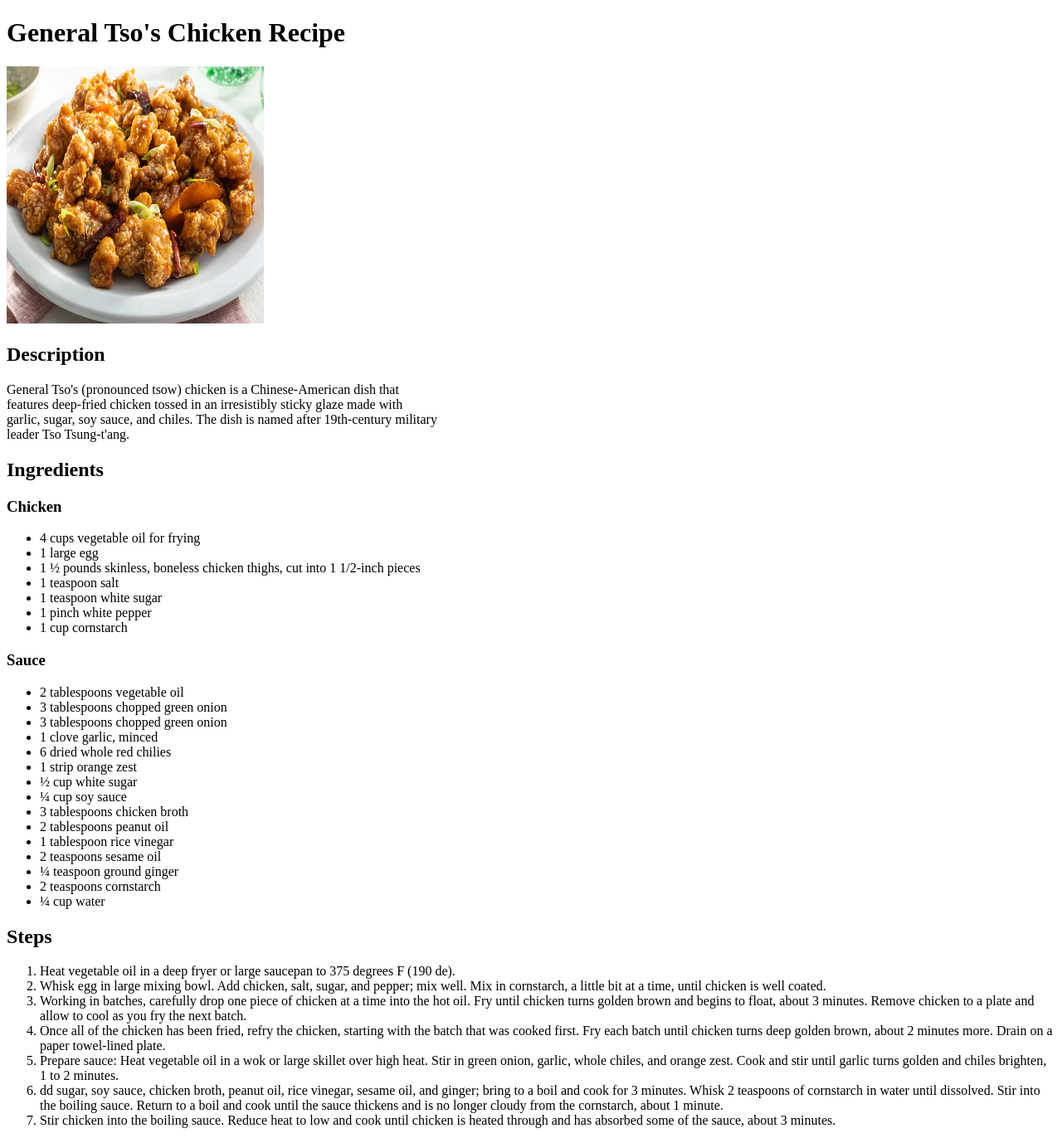
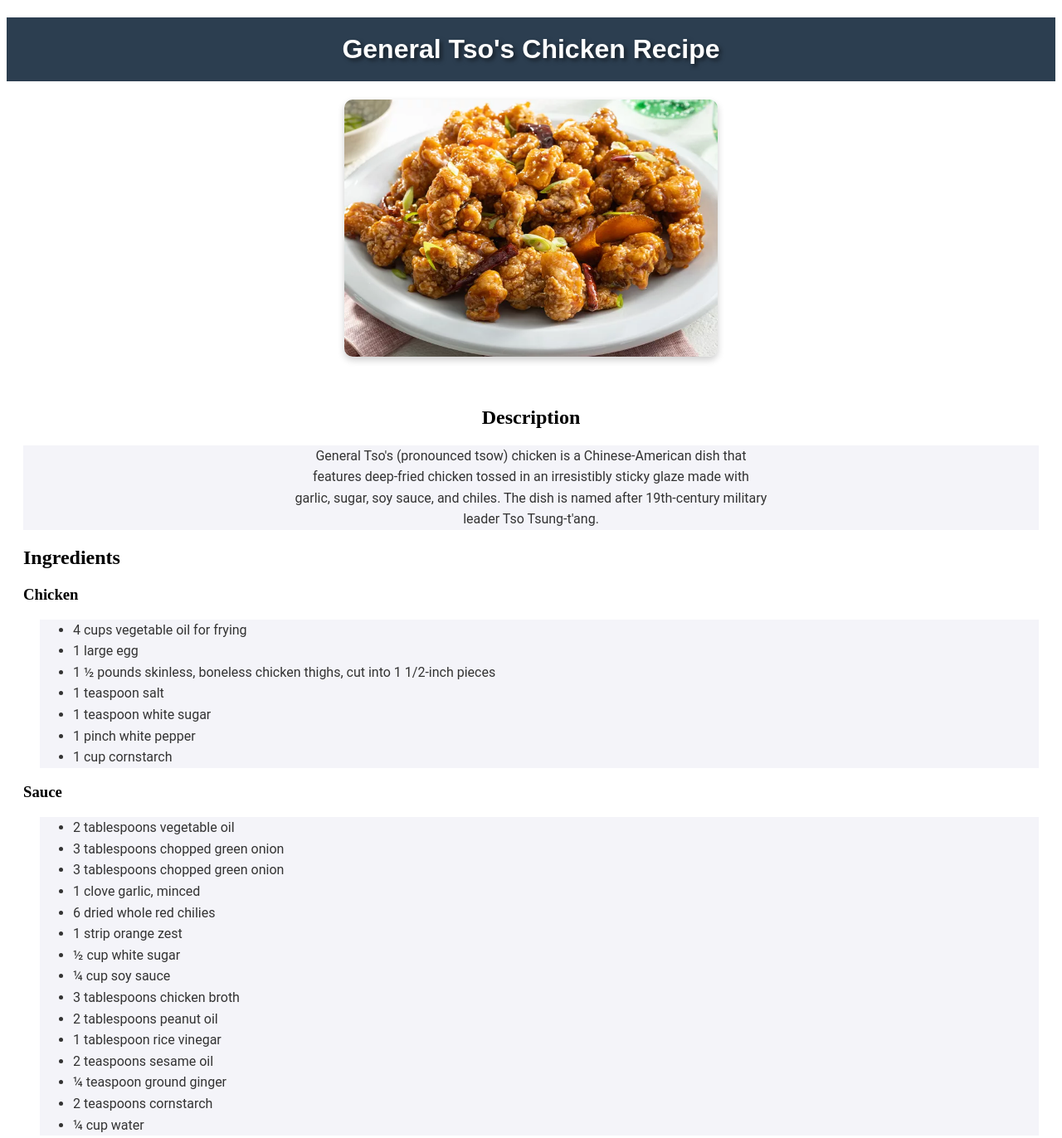
Before and after one commit to GCF14/webdev-practice, a plain HTML site: page recipes/chicken.html in a window 1280 px wide. Shown: the top 1372 px of the page at 83% size. Drawn offline with Linux system fonts and the light colour scheme.

Commit message:
Added css styles to the html files

```diff
--- a/recipes/chicken.html
+++ b/recipes/chicken.html
@@ -4,20 +4,23 @@
     <meta charset="UTF-8">
     <meta name="viewport" content="width=device-width, initial-scale=1.0">
     <title>Recipe for General Tso's Chicken</title>
+    <link rel="stylesheet" href="../style.css">
 </head>
 <body>
-    <h1>General Tso's Chicken Recipe</h1>
-    <img src="../images/chicken.webp" alt="Lasagna image" height="310" width="310">
+    <h1 class="header1">General Tso's Chicken Recipe</h1>
+    <img src="../images/chicken.webp" alt="Lasagna image" height="310" width="450">
 
-    <h2>Description</h2>
-    <p>General Tso's (pronounced tsow) chicken is a Chinese-American dish that<br>
+
+    <main>
+        <h2 style="text-align: center;">Description</h2>
+        <p class="body" style="text-align: center;">General Tso's (pronounced tsow) chicken is a Chinese-American dish that<br>
         features deep-fried chicken tossed in an irresistibly sticky glaze made with<br>
         garlic, sugar, soy sauce, and chiles. The dish is named after 19th-century military<br>
         leader Tso Tsung-t'ang.</p>
 
         <h2>Ingredients</h2>
         <h3>Chicken</h3>
-    <ul>
+        <ul class="body">
             <li>4 cups vegetable oil for frying</li>
             <li>1 large egg</li>
             <li>1 ½ pounds skinless, boneless chicken thighs, cut into 1 1/2-inch pieces</li>
@@ -27,7 +30,7 @@
             <li>1 cup cornstarch</li>
         </ul>
         <h3>Sauce</h3>
-    <ul>
+        <ul class="body">
             <li>2 tablespoons vegetable oil</li>
             <li>3 tablespoons chopped green onion</li>
             <li>3 tablespoons chopped green onion</li>
@@ -47,15 +50,18 @@
 
 
         <h2>Steps</h2>
-    <ol>
-        <li>Heat vegetable oil in a deep fryer or large saucepan to 375 degrees F (190 de).</li>
-        <li>Whisk egg in large mixing bowl. Add chicken, salt, sugar, and pepper; mix well. Mix in cornstarch, a little bit at a time, until chicken is well coated.</li>
-        <li>Working in batches, carefully drop one piece of chicken at a time into the hot oil. Fry until chicken turns golden brown and begins to float, about 3 minutes. Remove chicken to a plate and allow to cool as you fry the next batch.</li>
-        <li>Once all of the chicken has been fried, refry the chicken, starting with the batch that was cooked first. Fry each batch until chicken turns deep golden brown, about 2 minutes more. Drain on a paper towel-lined plate.</li>
-        <li>Prepare sauce: Heat vegetable oil in a wok or large skillet over high heat. Stir in green onion, garlic, whole chiles, and orange zest. Cook and stir until garlic turns golden and chiles brighten, 1 to 2 minutes.</li>
-        <li>dd sugar, soy sauce, chicken broth, peanut oil, rice vinegar, sesame oil, and ginger; bring to a boil and cook for 3 minutes. Whisk 2 teaspoons of cornstarch in water until dissolved. Stir into the boiling sauce. Return to a boil and cook until the sauce thickens and is no longer cloudy from the cornstarch, about 1 minute.</li>
+        <ol class="body">
+            <li>Heat vegetable oil in a deep fryer or large saucepan to 375 degrees F (190 de).</li><br>
+            <li>Whisk egg in large mixing bowl. Add chicken, salt, sugar, and pepper; mix well. Mix in cornstarch, a little bit at a time, until chicken is well coated.</li><br>
+            <li>Working in batches, carefully drop one piece of chicken at a time into the hot oil. Fry until chicken turns golden brown and begins to float, about 3 minutes. Remove chicken to a plate and allow to cool as you fry the next batch.</li><br>
+            <li>Once all of the chicken has been fried, refry the chicken, starting with the batch that was cooked first. Fry each batch until chicken turns deep golden brown, about 2 minutes more. Drain on a paper towel-lined plate.</li><br>
+            <li>Prepare sauce: Heat vegetable oil in a wok or large skillet over high heat. Stir in green onion, garlic, whole chiles, and orange zest. Cook and stir until garlic turns golden and chiles brighten, 1 to 2 minutes.</li><br>
+            <li>Add sugar, soy sauce, chicken broth, peanut oil, rice vinegar, sesame oil, and ginger; bring to a boil and cook for 3 minutes. Whisk 2 teaspoons of cornstarch in water until dissolved. Stir into the boiling sauce. Return to a boil and cook until the sauce thickens and is no longer cloudy from the cornstarch, about 1 minute.</li><br>
             <li>Stir chicken into the boiling sauce. Reduce heat to low and cook until chicken is heated through and has absorbed some of the sauce, about 3 minutes.</li>
         </ol>
+
+    </main>
+
 
 
 </body>
--- /dev/null
+++ b/style.css
@@ -0,0 +1,36 @@
+.body {
+    font-family: 'Roboto', sans-serif;
+    line-height: 1.6;
+    color: #333;
+    background-color: #f4f4f9;
+
+}
+
+.header1 {
+    text-align: center;
+    background-color: #2c3e50;
+    color: white;
+    padding: 20px;
+    font-family: 'Arial', sans-serif;
+    text-shadow: 3px 3px 5px rgba(0, 0, 0, 0.5);
+
+}
+
+img {
+    display:block;
+    margin: 20px auto;
+    border-radius: 10px;
+    box-shadow: 0px 4px 8px rgba(0, 0, 0, 0.2);
+}
+
+ul {
+    margin-left: 20px;
+}
+
+ol {
+    margin-left: 20px;
+}
+
+main {
+    padding: 20px;
+}
```
Also changed, not shown: index.html (+6 -2 lines), recipes/lasagna.html (+15 -8 lines), recipes/tofu.html (+12 -6 lines). Lines whose indentation alone changed are shown as unchanged.
